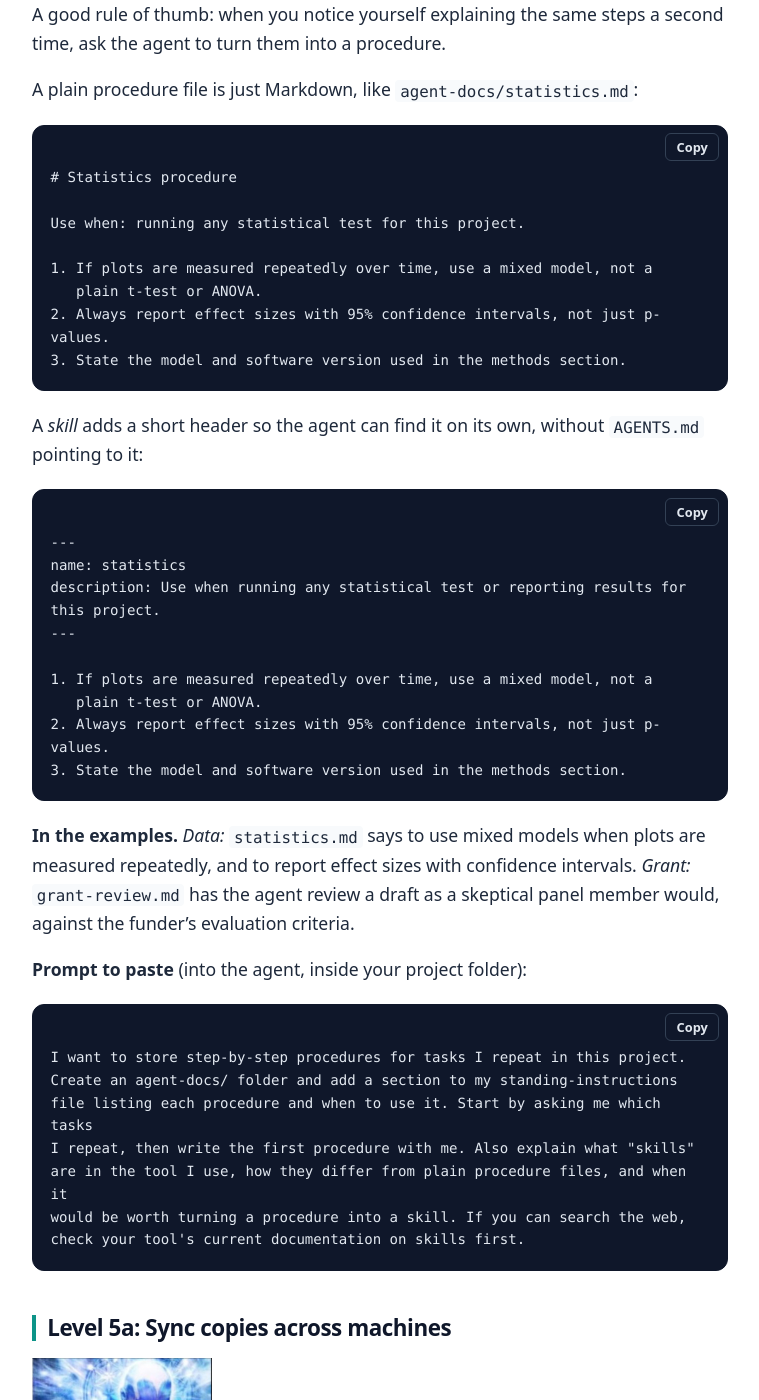
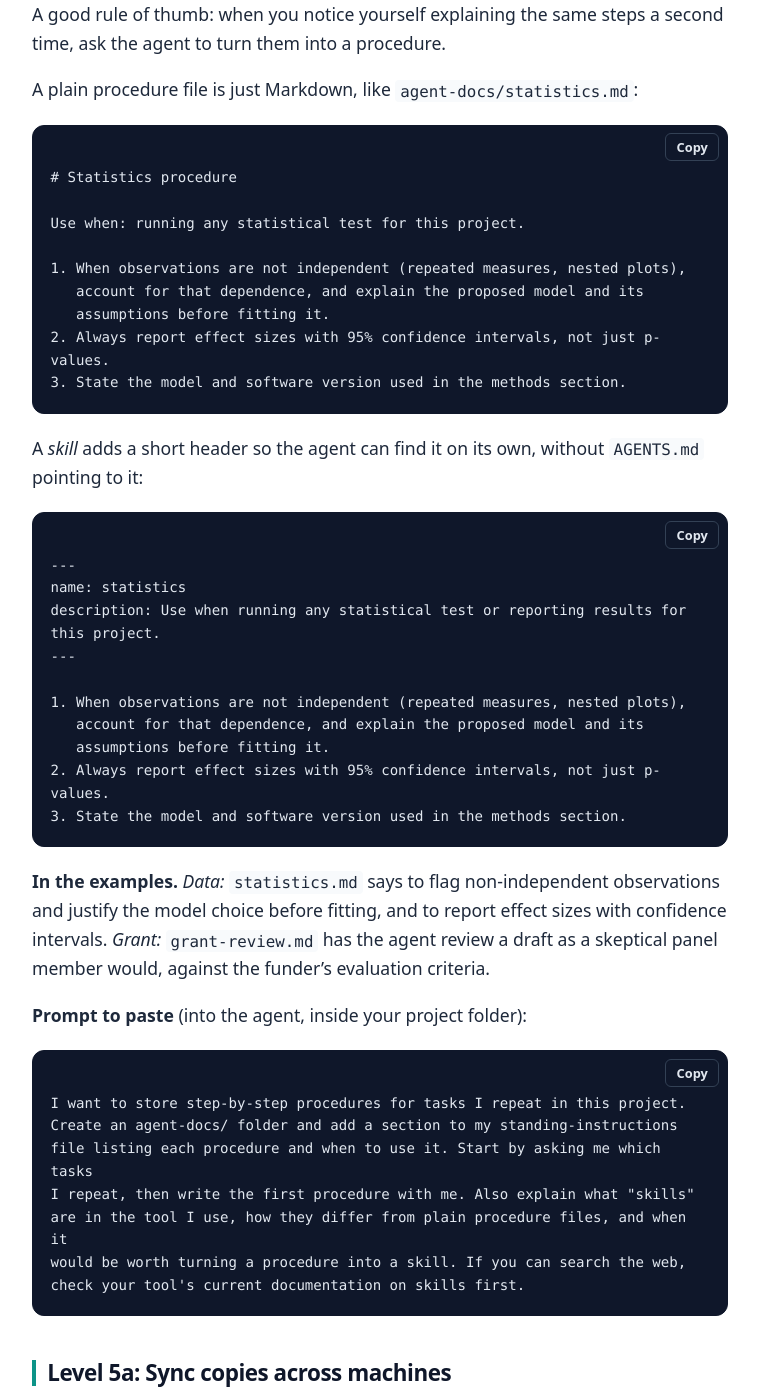
Before and after one commit to yairmau/share, a Jekyll site: the page built from five-levels-ai-agents/index.md, in a window 1280 px wide and 1400 px high, scrolled down 6744 px. Shown: the whole window, without its empty margins (260-1019 px from the left). Built offline with Jekyll 4.4.1, drawn with Linux system fonts in a browser that asks for light colours; some of the changed text lies outside the part shown.

Commit message:
Revise statistics example, soften Dropbox wording, strengthen verification section
Co-Authored-By: Claude Sonnet 5 <noreply@anthropic.com>

````diff
--- a/five-levels-ai-agents/index.md
+++ b/five-levels-ai-agents/index.md
@@ -69,7 +69,7 @@ small task I could try with my own files.
 
 **In the examples.** *Data:* the agent writes `scripts/01_clean.py`, and you read it before it runs. When a cleaning step goes wrong, you revert it in one click. *Grant:* each section is a file in `draft/`, so you see exactly which sentences the agent rewrote.
 
-One caution: if your project folder lives inside Dropbox, Google Drive or OneDrive, don't set up git there. Two sync systems watching the same files can corrupt each other. Either put git outside the synced folder, or pick one or the other for this project.
+One caution: if your project folder lives inside Dropbox, Google Drive or OneDrive, don't set up git there. Two sync systems watching the same files can cause sync conflicts and leave the repository in an inconsistent state. Either put git outside the synced folder, or pick one or the other for this project.
 
 **Prompt to paste:**
 
@@ -155,8 +155,9 @@ A plain procedure file is just Markdown, like `agent-docs/statistics.md`:
 
 Use when: running any statistical test for this project.
 
-1. If plots are measured repeatedly over time, use a mixed model, not a
-   plain t-test or ANOVA.
+1. When observations are not independent (repeated measures, nested plots),
+   account for that dependence, and explain the proposed model and its
+   assumptions before fitting it.
 2. Always report effect sizes with 95% confidence intervals, not just p-values.
 3. State the model and software version used in the methods section.
 ```
@@ -169,13 +170,14 @@ name: statistics
 description: Use when running any statistical test or reporting results for this project.
 ---
 
-1. If plots are measured repeatedly over time, use a mixed model, not a
-   plain t-test or ANOVA.
+1. When observations are not independent (repeated measures, nested plots),
+   account for that dependence, and explain the proposed model and its
+   assumptions before fitting it.
 2. Always report effect sizes with 95% confidence intervals, not just p-values.
 3. State the model and software version used in the methods section.
 ```
 
-**In the examples.** *Data:* `statistics.md` says to use mixed models when plots are measured repeatedly, and to report effect sizes with confidence intervals. *Grant:* `grant-review.md` has the agent review a draft as a skeptical panel member would, against the funder's evaluation criteria.
+**In the examples.** *Data:* `statistics.md` says to flag non-independent observations and justify the model choice before fitting, and to report effect sizes with confidence intervals. *Grant:* `grant-review.md` has the agent review a draft as a skeptical panel member would, against the funder's evaluation criteria.
 
 **Prompt to paste** (into the agent, inside your project folder):
 
@@ -209,7 +211,7 @@ project/
 └── .gitignore     ← keeps large data out of git
 ```
 
-Two cautions. Large data files don't belong in git: keep them on shared storage and note their location in `AGENTS.md`. And don't put a git folder inside Dropbox or OneDrive, because two sync systems on the same files can corrupt each other.
+Two cautions. Large data files don't belong in git: keep them on shared storage and note their location in `AGENTS.md`. And don't put a git folder inside Dropbox or OneDrive, because two sync systems on the same files can cause sync conflicts and leave the repository in an inconsistent state.
 
 If a collaborator uses a different AI tool, ask your agent to make the rules file readable by both, for example a `CLAUDE.md` that points to `AGENTS.md`.
 
@@ -269,6 +271,8 @@ The agent is a fast, tireless assistant. The scientific judgment stays with you.
 - **Check citations and numbers yourself.** Agents can be confidently wrong and can attribute a claim to the wrong paper.
 - **Keep results in files, not in the chat.** A script can be re-run and reviewed. A number that appears only in a chat answer cannot.
 - **Think before adding sensitive data.** Files the agent reads are sent to the AI provider. Check your university's policy on personal, medical or confidential data, and the funder's policy on AI-assisted writing.
+- **Reproducible isn't the same as correct.** Git tells you exactly what the agent did; it says nothing about whether the scientific reasoning behind it was sound. An agent can decide, on its own, how to handle missing data, which model to fit, or which outliers to drop — decisions that need your judgment, not just mechanical ones like file naming or formatting. Ask it to flag which kind of decision it's making.
+- **Use approval checkpoints for consequential choices.** Let the agent work independently on routine steps, but have it stop and wait before anything that changes the analysis. For example: "Explore three approaches to handling missing observations. Don't change the original data. Compare the implications and recommend one, but wait for my approval before applying it to the main analysis."
 
 **Prompt to paste,** at any level, to review a setup:
 
````
